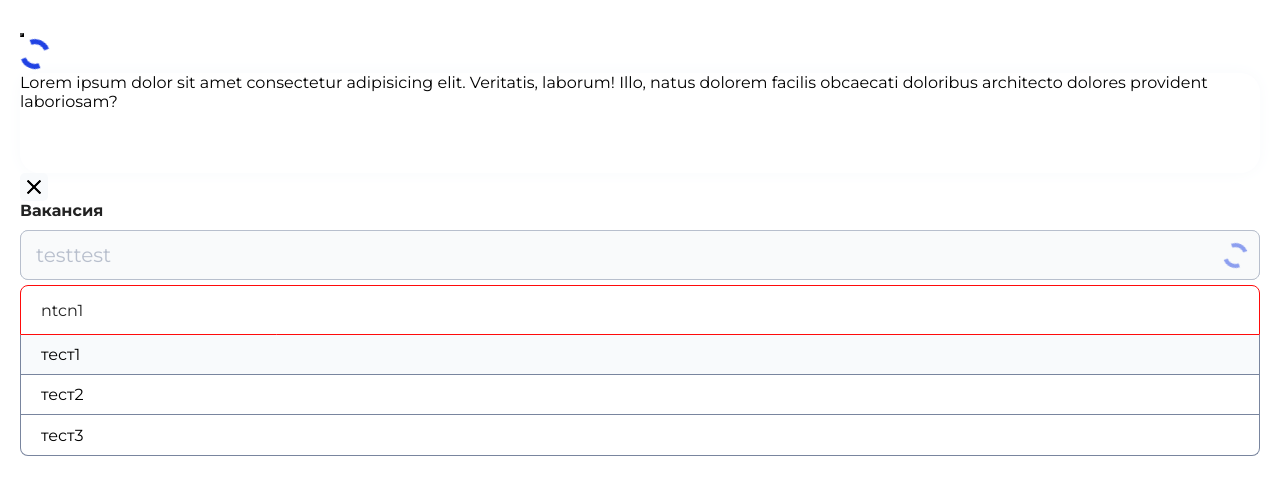
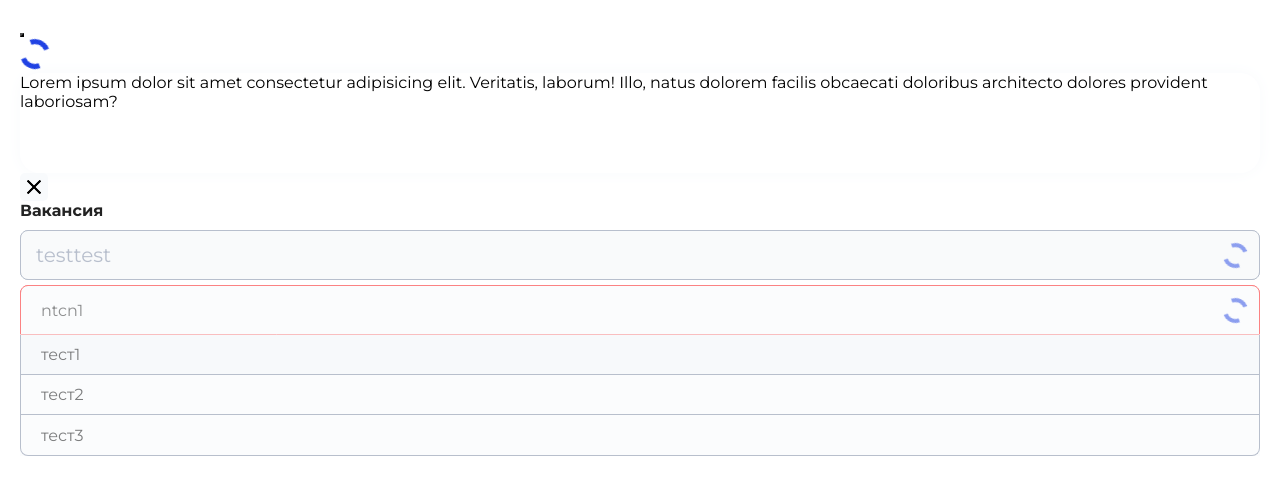
Before and after one commit to rabota06-ru/react-main-app, a React (Vite) app: page / in a window 1280 px wide. Shown: the top 494 px of the page. Built offline with nearby package versions, Linux system fonts and the light colour scheme; what @rtk-query/graphql-request-base-query would draw is missing.

Commit message:
feature-8: добавлена обработка пропса isLoading в компоненте Dropdown

```diff
--- a/src/App.tsx
+++ b/src/App.tsx
@@ -25,6 +25,7 @@ function App() {
       <Dropdown
         isCollapsed
         // isDisabled
+        isLoading
         status={InputStatus.Error}
         bottomText='test'
         items={[
--- a/src/components/dropdown/dropdown.module.scss
+++ b/src/components/dropdown/dropdown.module.scss
@@ -7,7 +7,8 @@
     align-items: center;
     padding: 0 20px;
     cursor: pointer;
-    &_DropdownCollapsed {
+    &_DropdownCollapsed,
+    &::after {
       border-bottom-left-radius: 0px;
       border-bottom-right-radius: 0px;
     }
@@ -50,5 +51,17 @@
         background-color: var(--secondaryColor1);
       }
     }
+    &_Loading {
+      &::after {
+        position: absolute;
+        content: '';
+        top: -1px;
+        bottom: -1px;
+        left: -1px;
+        right: -1px;
+        background-color: var(--secondaryColor1);
+        opacity: 0.5;
+      }
+    }
   }
 }
--- a/src/components/dropdown/dropdown.tsx
+++ b/src/components/dropdown/dropdown.tsx
@@ -59,14 +59,15 @@ export function Dropdown<T extends DropdownItem<K>, K extends string | number>({
     <div {...props} className={cn(styles.dropdown, props.className)}>
       <InputBase
         size={inputBaseSize}
-        isDisabled={isDisabled}
+        isDisabled={isDisabled || isLoading}
+        isLoading={isLoading}
         label={label}
         status={status}
         bottomText={bottomText}
         wrapperProps={{
           className: cn(styles.dropdownInputBaseWrapper, {
             [styles.dropdownInputBaseWrapper_DropdownCollapsed]: isCollapsed,
-            [styles.dropdownInputBaseWrapper_Disabled]: isDisabled,
+            [styles.dropdownInputBaseWrapper_Disabled]: isDisabled || isLoading,
           }),
           onClick: () => setIsCollapsed(is => !is),
         }}
@@ -78,7 +79,7 @@ export function Dropdown<T extends DropdownItem<K>, K extends string | number>({
         )}
       </InputBase>
       {isCollapsed && (
-        <div className={styles.dropdownList}>
+        <div className={cn(styles.dropdownList, { [styles.dropdownList_Loading]: isLoading })}>
           {items.map(item => (
             <div
               key={item.id}
--- a/src/components/input-base/input-base.module.scss
+++ b/src/components/input-base/input-base.module.scss
@@ -43,6 +43,18 @@
         opacity: 0.5;
       }
     }
+    &_RightIconProvided {
+      position: relative;
+    }
+  }
+  &RightIconWrapper {
+    position: absolute;
+    right: 0;
+    display: flex;
+    align-items: center;
+    justify-content: center;
+    height: 100%;
+    aspect-ratio: 1 / 1;
   }
   &BottomText {
     color: var(--textColor);
--- a/src/components/input-base/input-base.tsx
+++ b/src/components/input-base/input-base.tsx
@@ -1,5 +1,6 @@
 import cn from 'classnames'
-import { HTMLAttributes, PropsWithChildren } from 'react'
+import { FC, HTMLAttributes, PropsWithChildren } from 'react'
+import { Spinner } from 'components/spinner'
 import { InputSize, InputStatus } from './input-base.types'
 import styles from './input-base.module.scss'
 
@@ -9,6 +10,8 @@ export interface InputBaseProps extends PropsWithChildren {
   size?: InputSize
   bottomText?: string
   isDisabled?: boolean
+  isLoading?: boolean
+  RightIcon?: FC
   wrapperProps?: Props<HTMLAttributes<HTMLDivElement>, HTMLDivElement>
 }
 
@@ -21,7 +24,17 @@ export interface InputBaseProps extends PropsWithChildren {
  * @param isDisabled заблокирован ли инпут
  * @param wrapperProps пропсы элемента, который оборачивает children
  */
-export function InputBase({ label, status, size = InputSize.Default, bottomText, isDisabled, wrapperProps, children }: InputBaseProps) {
+export function InputBase({
+  label,
+  status,
+  size = InputSize.Default,
+  bottomText,
+  isDisabled,
+  isLoading,
+  RightIcon,
+  wrapperProps,
+  children,
+}: InputBaseProps) {
   return (
     <div className={styles.inputBase}>
       {label !== undefined && <span className={styles.inputBaseLabel}>{label}</span>}
@@ -37,6 +50,12 @@ export function InputBase({ label, status, size = InputSize.Default, bottomText,
         })}
       >
         {children}
+        {(RightIcon || isLoading) && (
+          <div className={styles.inputBaseRightIconWrapper}>
+            {RightIcon && !isLoading && <RightIcon />}
+            {isLoading && <Spinner size={25} thickness={4} />}
+          </div>
+        )}
       </div>
       {bottomText !== undefined && (
         <span
--- a/src/components/input/input.tsx
+++ b/src/components/input/input.tsx
@@ -1,7 +1,6 @@
 import { InputBase, InputBaseProps, InputSize } from 'components/input-base'
 import { FC, forwardRef, InputHTMLAttributes } from 'react'
 import cn from 'classnames'
-import { Spinner } from 'components/spinner'
 import styles from './input.module.scss'
 
 export interface InputProps
@@ -31,6 +30,7 @@ export const Input = forwardRef<HTMLInputElement, InputProps>(
         size={size}
         label={label}
         isDisabled={isDisabled || isLoading}
+        isLoading={isLoading}
         wrapperProps={{ className: cn(styles.inputBaseWrapper, { [styles.inputBaseWrapper_RightIconProvided]: RightIcon || isLoading }) }}
       >
         <input
@@ -43,12 +43,12 @@ export const Input = forwardRef<HTMLInputElement, InputProps>(
             [styles.input_RightIconProvidedLargeSize]: (RightIcon || isLoading) && size === InputSize.Large,
           })}
         />
-        {(RightIcon || isLoading) && (
+        {/* {(RightIcon || isLoading) && (
           <div className={styles.inputRightIconWrapper}>
             {RightIcon && !isLoading && <RightIcon />}
             {isLoading && <Spinner size={25} thickness={4} />}
           </div>
-        )}
+        )} */}
       </InputBase>
     )
   }
```
